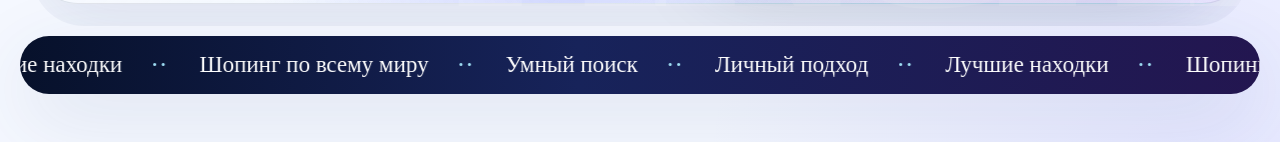
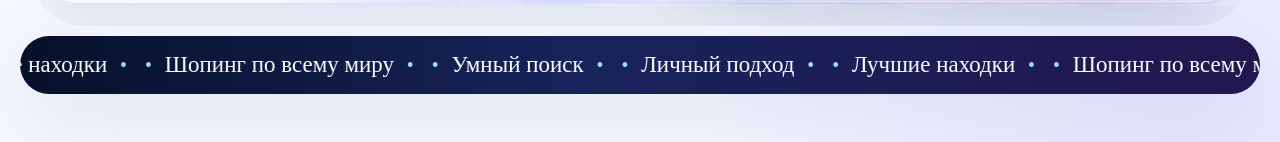
Before and after one commit to trsvar4i/archi-deals, a React (Vite) app: page / in a window 1280 px wide. Shown: the part 734-876 px from the top of the page. Built offline with nearby package versions, Linux system fonts and the light colour scheme; a web font is replaced by a local one.

Commit message:
Polish the seamless ticker spacing

```diff
--- a/src/theme.css
+++ b/src/theme.css
@@ -214,9 +214,10 @@ h2 em {
 .ticker-group {
   display: flex;
   align-items: center;
-  justify-content: space-around;
-  min-width: 100vw;
+  justify-content: flex-start;
+  gap: clamp(12px, 1.4vw, 24px);
   flex: 0 0 auto;
+  padding-right: clamp(12px, 1.4vw, 24px);
 }
 .ticker .ticker-item {
   display: flex;
@@ -225,11 +226,15 @@ h2 em {
   padding: 0;
 }
 .ticker .ticker-item > span {
-  padding: 0 30px;
+  padding: 0 clamp(10px, 1vw, 18px);
   font: 23px var(--serif);
   white-space: nowrap;
 }
-.ticker .ticker-item > i { margin-right: 4px; }
+.ticker .ticker-item > i {
+  color: var(--blue);
+  font-size: 20px;
+  line-height: 1;
+}
 @keyframes seamless-ticker {
   to { transform: translate3d(-50%, 0, 0); }
 }
@@ -428,7 +433,8 @@ h2 em {
   .hero-visual { height: 420px; }
   .floating-note { min-width: 125px; border-radius: 14px; }
   .ticker { width: calc(100% - 20px); }
-  .ticker .ticker-item > span { padding-inline: 22px; font-size: 20px; }
+  .ticker .ticker-item > span { padding-inline: 9px; font-size: 20px; }
+  .ticker .ticker-item > i { font-size: 17px; }
   .ticker-track { animation-duration: 18s; }
   .fresh-finds { padding-block: 88px 10px; }
   .finds-heading { display: block; margin-bottom: 30px; }
```
